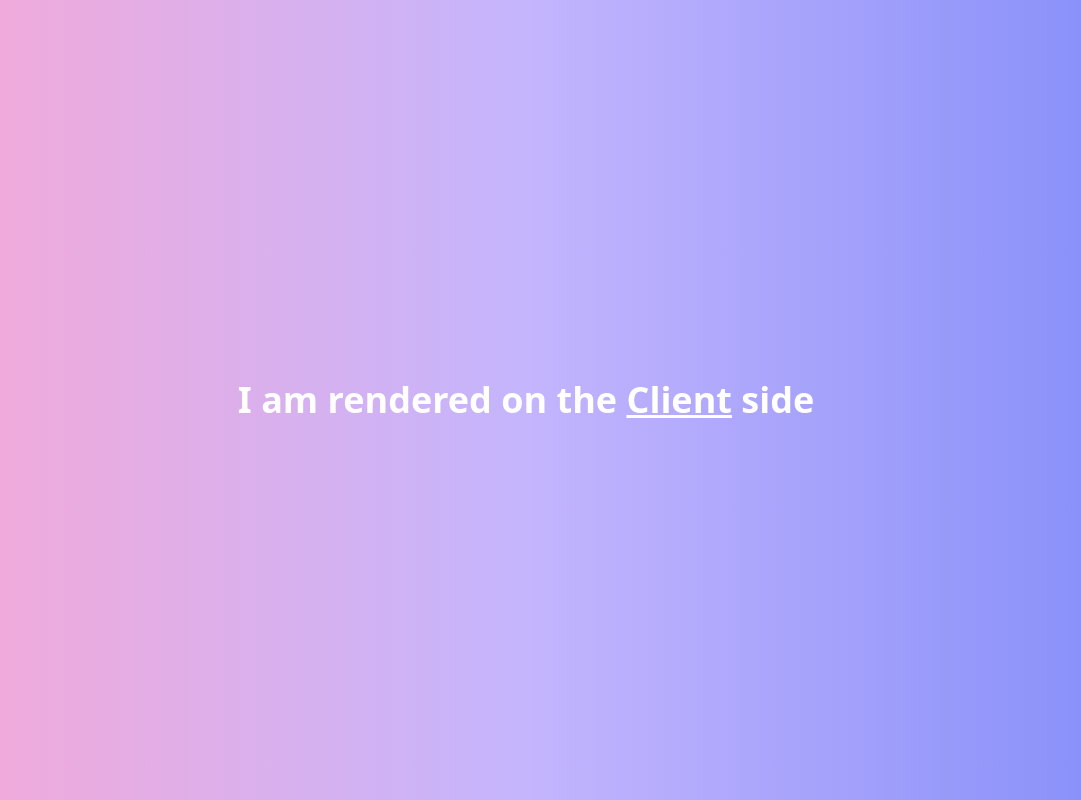
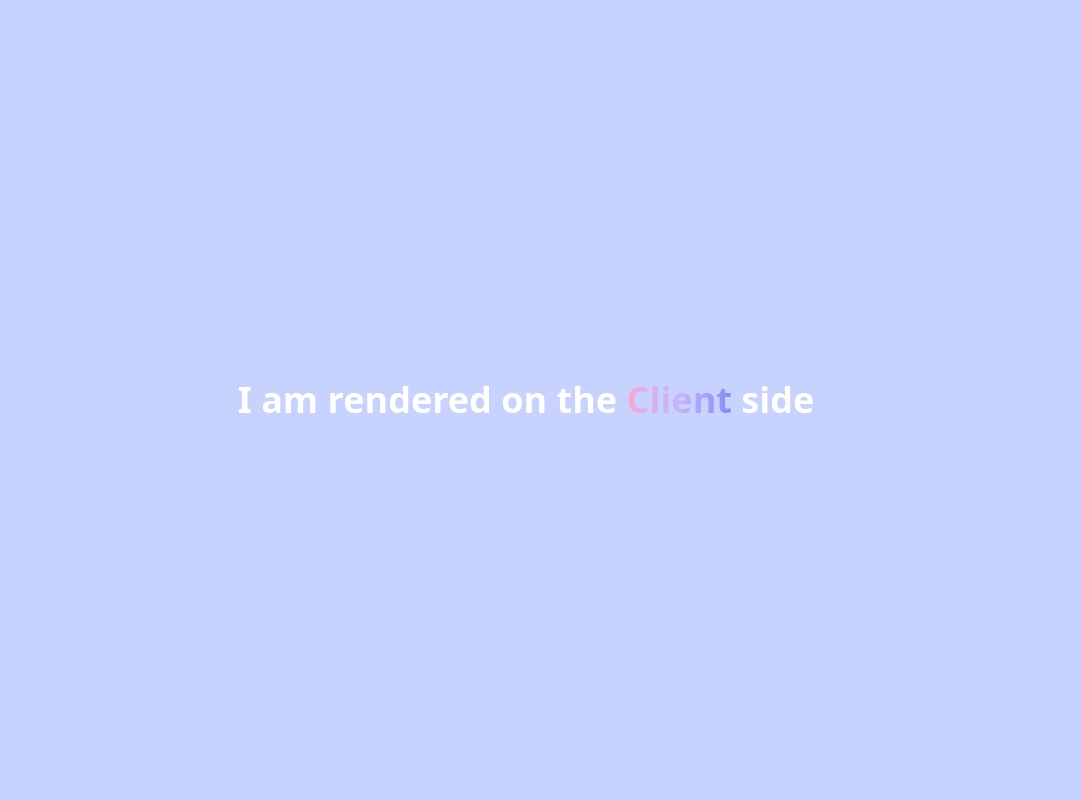
Before and after one commit to isirmacokaciyo/nuxt-deney, a Nuxt app: page / in a window 1280 px wide. Shown: the whole page, without its empty margins (114-1195 px from the left). Built offline with nearby package versions, Linux system fonts and the light colour scheme.

Commit message:
Add files via upload

```diff
--- a/components/Layer.vue
+++ b/components/Layer.vue
@@ -1,7 +1,7 @@
 <template>
-  <div class="grid place-items-center h-screen bg-gradient-to-r from-pink-300 via-purple-300 to-indigo-400">
+  <div class="grid place-items-center h-screen bg-indigo-200">
     <h1 class="text-4xl font-bold text-white">
-      I am rendered on the <strong class="underline decoration-indigo-500">{{ renderedOn }}</strong> side
+      I am rendered on the <strong class="bg-clip-text text-transparent bg-gradient-to-r from-pink-300 via-purple-300 to-indigo-400 underline decoration-indigo-500">{{ renderedOn }}</strong> side
     </h1>
   </div>
 </template>
```
